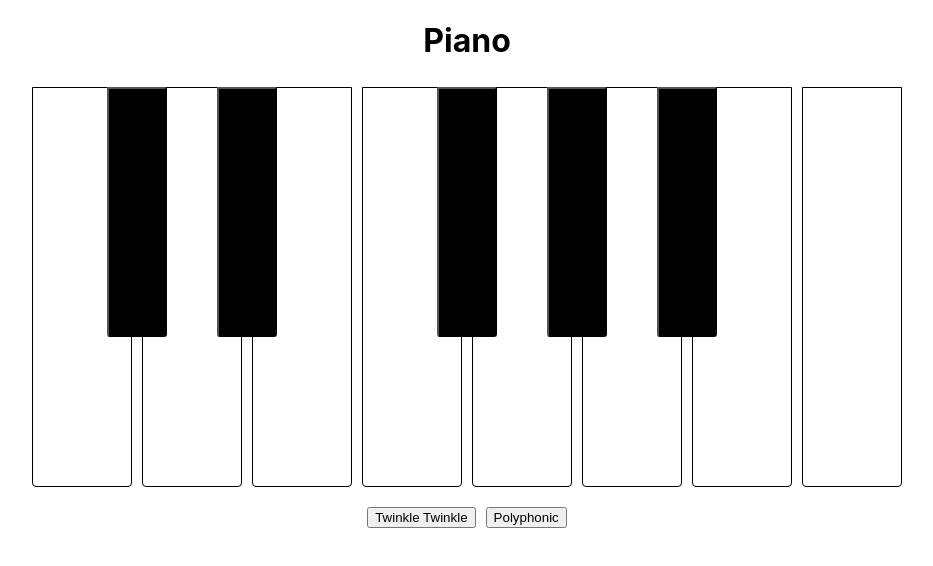
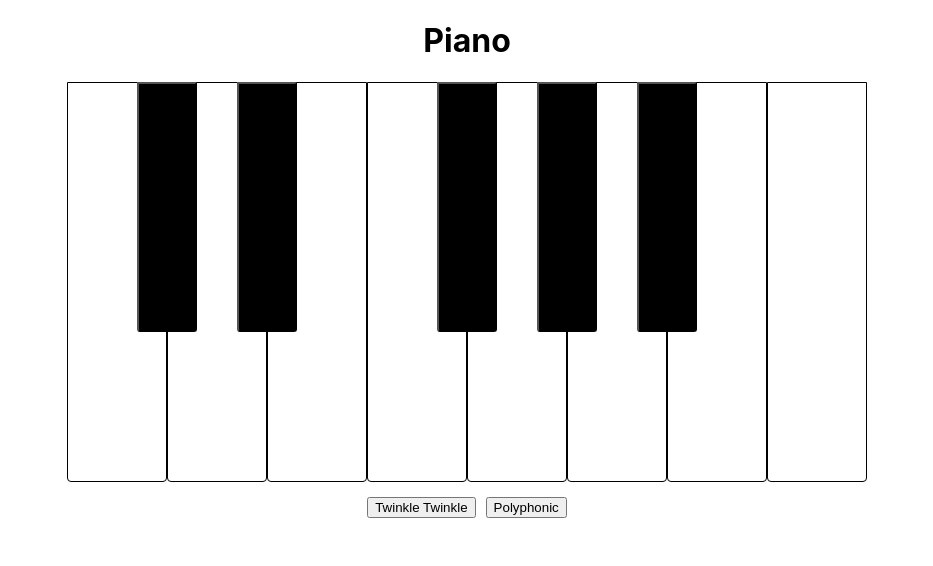
Before and after one commit to brianthomashammond/mintbean-js-musichacks, a React (Create React App) app: page / in a window 1280 px wide. Shown: the top 566 px of the page, without its empty margins (173-1106 px from the left). Built offline with nearby package versions, Linux system fonts and the light colour scheme.

Commit message:
fix button style

```diff
--- a/src/App.css
+++ b/src/App.css
@@ -6,7 +6,7 @@
 	justify-content: center;
 	margin-top: 10px;
 }
-button {
+.temp {
 	margin: 5px;
 }
 h1 {
--- a/src/App.js
+++ b/src/App.js
@@ -29,8 +29,12 @@
 				<Keys />
 			</div>
 			<div className='button-wrapper'>
-				<button onClick={playTwinkleTwinkle}>Twinkle Twinkle</button>
-				<button onClick={playPolyphonicExample}>Polyphonic</button>
+				<button className='temp' onClick={playTwinkleTwinkle}>
+					Twinkle Twinkle
+				</button>
+				<button className='temp' onClick={playPolyphonicExample}>
+					Polyphonic
+				</button>
 			</div>
 		</div>
 	)
```
